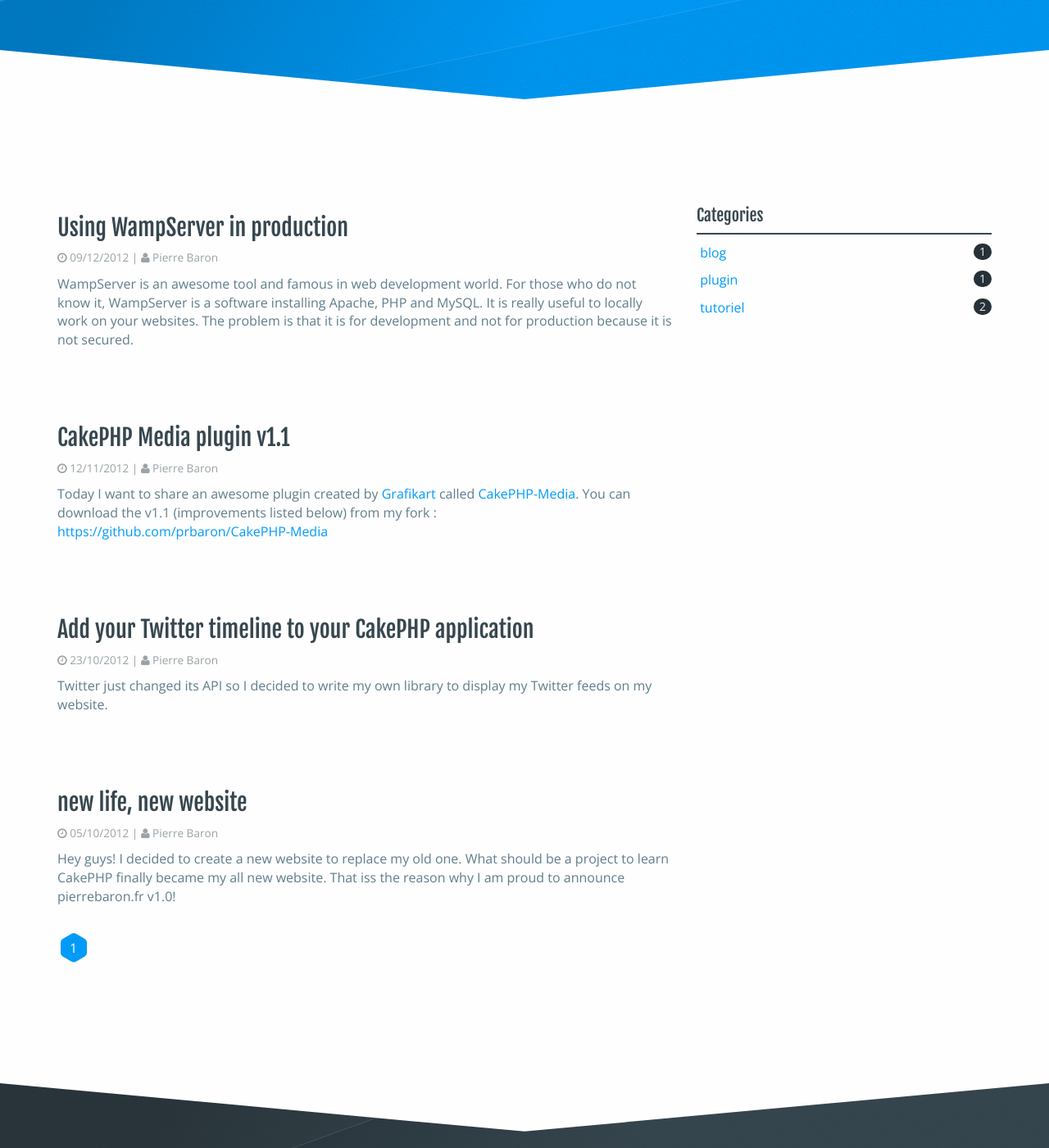
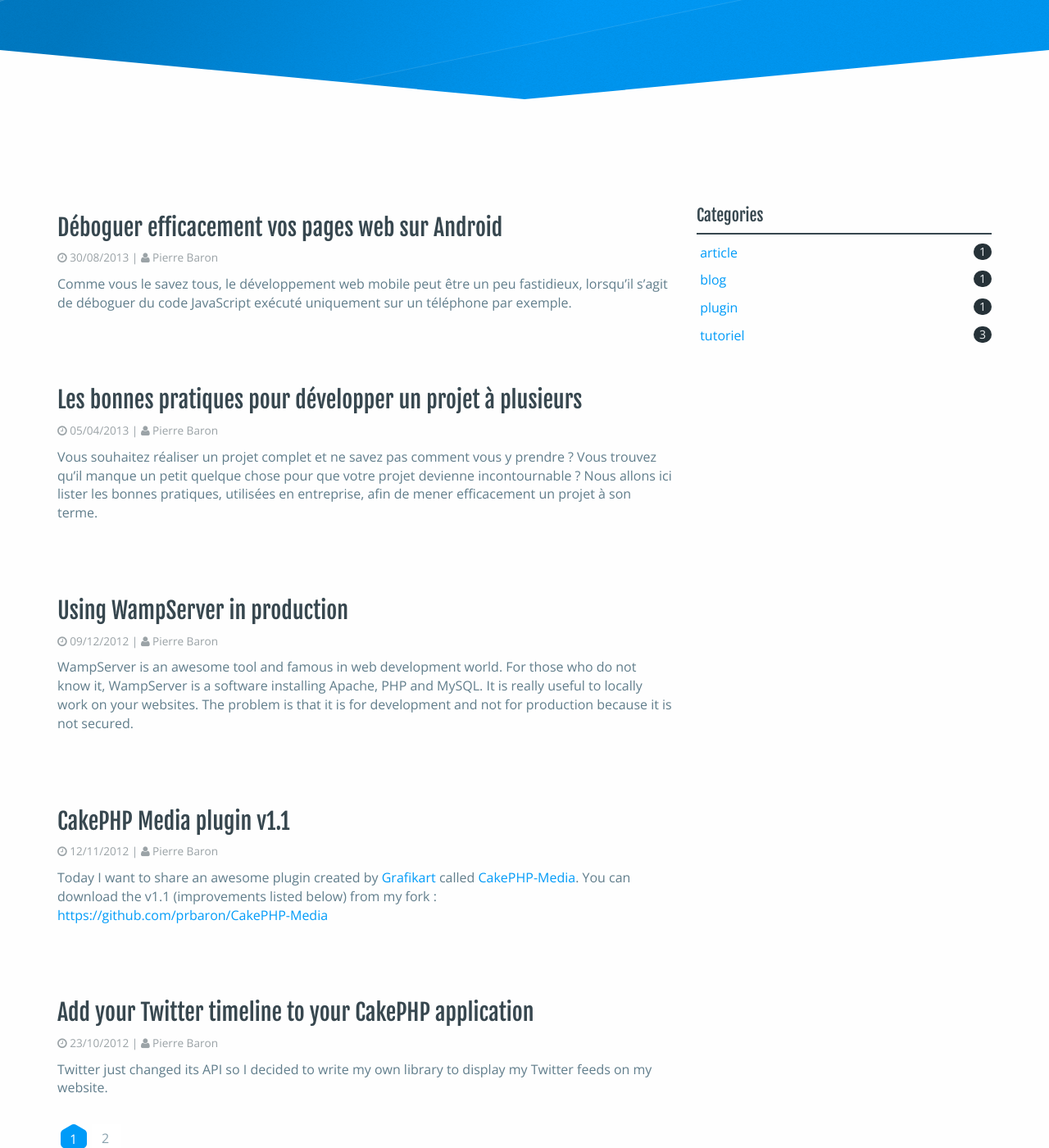
Before and after one commit to prbaron/prbaron.github.com, a Jekyll site: the page built from blog/index.html, in a window 1280 px wide and 1400 px high, scrolled down 198 px. Shown: the whole window at 82% size. Built offline with Jekyll 4.4.1, drawn with Linux system fonts in a browser that asks for light colours; some web fonts are replaced; the list of posts is cut into pages by our own code; some of the changed lines change nothing that is shown.

Commit message:
readded posts

```diff
--- /dev/null
+++ b/_posts/2013-04-05-bonnes-pratiques-developper-plusieurs.md
@@ -0,0 +1,118 @@
+---
+layout   : post
+category : article
+tagline  : Les bonnes pratiques pour développer un projet à plusieurs
+keywords : bonnes pratique, développement plusieurs, projet web, projet mobile
+comments : true
+---
+
+Vous souhaitez réaliser un projet complet et ne savez pas comment vous y prendre ? Vous trouvez qu'il manque un petit quelque chose pour que votre projet devienne incontournable ? Nous allons ici lister les bonnes pratiques, utilisées en entreprise, afin de mener efficacement un projet à son terme.
+
+## Analysez
+Bien qu'elle ne soit pas la plus stimulante, la phase de définition du projet est une phase très importante de votre projet. Plus votre projet sera correctement défini, plus le développement sera aisé. Dans cette phase, vous devez être capable de répondre à ces questions :
+
+* Quelles sont les fonctionnalités de mon projet ?
+* Quels sont les problèmes potentiels ?
+* Comment les résoudre ?
+* Quels sont les éléments matériels dont nous avons besoin ?
+
+Résoudre chacune de ces questions le plus finement possible vous permettra d'éviter tout un tas de changements en milieu de projet ou d'avoir des frais annexes non souhaités.
+
+## Définissez des standards
+> "Your code has to look like only one person wrote it"
+> <small>Mark Otto (Fondateur de Twitter Bootstrap)</small>
+
+Avant de développer, il vous faut définir des standards de codage. Ceci vous permettra d'avoir un code unifié entre les différents développeurs. Les anciens développeurs pourront ainsi reprendre du code réalisé par d'autres plus facilement et les nouveaux développeurs pourront rentrer dans un projet déjà entamé en douceur.
+Il vous faut définir des standards pour chaque langage utilisé dans votre projet. Il doit être le plus complet possible.
+
+Alors que certains langages comme Java, possèdent un guide de codage complet (voir [http://www.oracle.com/technetwork/java/javase/documentation/codeconvtoc-136057.html](http://www.oracle.com/technetwork/java/javase/documentation/codeconvtoc-136057.html)), la plupart des langages du web ne proposent que des guides de bonnes pratiques. Il existe donc plusieurs manières d'écrire votre code, et il est donc nécessaire de l'unifier.
+
+Vous n'êtes pas livré à vous mêmes cependant. La plupart des développeurs PHP suivent la convention PSR0-1-2 (voir [https://github.com/php-fig/fig-standards/tree/master/accepted](https://github.com/php-fig/fig-standards/tree/master/accepted)), par exemple. Pour les autres langages (JS, CSS, ...), le guide de codage est souvent proposé par la librairie utilisée.
+
+Voici quelques exemples de guidelines venants de gros projets ou de librairies diverses.
+
+* [http://codex.wordpress.org/WordPress_Coding_Standards](http://codex.wordpress.org/WordPress_Coding_Standards)
+* [http://make.wordpress.org/core/handbook/coding-standards/css/](http://make.wordpress.org/core/handbook/coding-standards/css/)
+* [http://contribute.jquery.org/style-guide/js/](http://contribute.jquery.org/style-guide/js/)
+
+## Documentez
+
+### Commentez
+> "Code Tells You How, Comments Tell You Why"
+> <small>Jeff Atwood</small>
+
+Derrière cette maxime vous devez comprendre que votre code ne suffit pas pour comprendre le projet dans sa totalité. Les commentaires vous permettent d'assimiler du code écrit plusieurs mois avant ou bien écrit par un autre développeur.
+Vous avez deux types de commentaires :
+
+1. Code blocks : ces commentaires se placent avant la définition de la méthode. Ils expliquent le fonctionnement de cette dernière et des paramètres à remplir pour l'appeler. Remplis correctement, ces code blocks permettent de générer automatiquement une documentation complète du projet.
+
+2. Inlines : les commentaires inlines se placent dans une méthode et expliquent les différentes instructions de celle ci.
+
+Attention cependant, n'en faites pas trop non plus, si votre code est explicite ce n'est pas la peine d'alourdir la compréhension en rajoutant des commentaires triviaux. L'exemple qui suit est un exemple de ce qu'il ne faut pas réaliser.
+
+
+{% highlight php linenos=table %}
+// this function tells me if the value is pair or not
+function isPair($value){
+    return $value % 2 == 0;
+}
+{% endhighlight %}
+
+Les commentaire de blocs sont très importants car ils peuvent vous permettre de générer très rapidement une documentation globale de votre projet. Ceci est très pratique si vous avez créé votre API et que vous souhaitez la diffuser sur Internet. Voici un exemple de commenter les écrire : [http://manual.phpdoc.org/HTMLframesConverter/default/](http://manual.phpdoc.org/HTMLframesConverter/default/). On peut remarquer que cette syntaxe est similaire à la syntaxe pour la Javadoc.
+
+Voici quelques exemple de générateurs de documentation :
+
+* [http://www.phpdoc.org/](http://www.phpdoc.org/)
+* [https://github.com/fabpot/Sami](https://github.com/fabpot/Sami)
+* [http://www.stack.nl/~dimitri/doxygen/](http://www.stack.nl/~dimitri/doxygen/)
+
+### Documentez
+Les commentaires donnent une vision micro du projet, et permettent de comprendre le fonctionnement des classes. Mais cela est insuffisant pour comprendre un projet dans toute sa structure. Une documentation complète doit  aussi expliquer les modèles de données, la base de données ainsi que tous les éléments relatif au code (le serveur, l'hébergement, ...).
+
+## Dialoguez
+A partir de maintenant, vous avez un projet bien défini, correctement commenté et documenté, alors pourquoi encore des réunions ? Tout simplement car il est dangereux de n'avoir qu'une seule personne à connaitre une partie du code. Si cette personne quitte le projet, vous risquez de perdre du temps à le remplacer. Les astuces suivantes vous permettront d'éviter ce soucis.
+
+### Daily Meeting
+Le daily meeting est une courte réunion que l'on effectue chaque jour dans laquelle toute l'équipe de développement est présente. Chaque membre doit répondre à ces trois questions :
+
+1. Qu'ai-je fait hier ?
+2. Quels ont été mes problèmes ?
+3. Que vais je faire aujourd'hui ?
+
+Cela permet à chaque membre du groupe d'avoir une vision quotidienne des éléments sur lesquels travaillent vos collègues.
+
+### Pair programming
+Le pair programming est une méthode de travail dans lequel deux développeurs vont développer ensemble. Cela va ainsi générer un échange de compétences. Le deuxième avantage de cette méthode est que le code produit est plus propre, la solution étant souvent plus facile à comprendre et plus robuste que si le code n'avait été écrit par une seule personne. Il est donc recommandé de réaliser quelques sessions de pair programming tout au long du projet.
+
+## Utilisez les bons outils
+
+### Gestionnaire de versions
+Lorsque vous travaillez à plusieurs sur le même projet et surtout sur les mêmes fichiers, il devient indispensable de mettre en place un gestionnaire de versions. Vous avez surement déjà entendu parler de Git, mais il en existe d'autres comme Mercurial ou SVN par exemple. Ces gestionnaires vous permettent d'avoir une branche principale qui sera la branche de production. A chaque fois qu'un développeur doit travailler sur un point du projet, il va créer une nouvelle branche, parallèle à la branche principale, dans laquelle il pourrait faire ce qu'il souhaite sans s'inquiéter de modifier le code de ses collègues. Lorsque tout a été codé et testé, il ne restera plus qu'a faire une fusion avec la branche principale. Chaque sauvegarde est envoyée sur le serveur, vous pouvez donc retrouver des anciennes versions de votre code si vous avez besoin de faire un retour en arrière.
+
+### Workflow
+* [http://leankit.com/](http://leankit.com/)
+* [https://trello.com/](https://trello.com/)
+
+Kanban est une méthodologie de développement basée sur les tableaux blancs et les post-it. Chaque feature, improvement, defect, note est représenté par un post it de couleur, assigné à un ou plusieurs développeurs. Votre tableau est découpé en colonnes (Todo, In progress, Done, In test, ...). Chaque membre du groupe devra déplacer les post-it dans la bonne colonne suivant où ils en sont sur l'élément à développer. Cela vous donne une vision micro et macro de votre projet. Micro car vous savez à tout moment où en est le développement, macro car vous voyez ce qu'il reste à faire sur le long terme.
+
+### Tests
+> "Les tests, c'est pour ceux qui ne savent pas coder"
+> <small>[Les joies du code](http://lesjoiesducode.tumblr.com/post/31452862688/quand-le-stagiaire-me-dit-que-les-tests-cest-pour)</small>
+
+Faux, faux et re faux ! Les tests sont très importants afin d'être sûr de ne rien casser quand vous faites des modifications. Vous pouvez être sûr à 100% de votre code, mais quid de celui de vos collègues ? Les tests unitaires vont assurer que la méthode réagit toujours comme vous le souhaitez même après une modification de celle ci.
+
+Pour les éléments de front end, vous avez aussi des outils de tests mais, à mon sens, la meilleure façon de tester ces fonctionnalités reste de faire tester par un autre développeur qui n'a pas eu le code entre les mains. Il est important que le testeur n'ai pas été impliqué dans le développement afin de garantir le fait d'avoir un regard neuf sur la fonctionnalité et son implémentation.
+
+## Soyez curieux
+Ce n'est pas parce que vous avez défini vos technologies dans la phase de déploiement que vous ne pouvez pas en changer. Vous allez acquérir de plus en plus d'expérience au fil du projet et vous allez vous rendre compte que certains choix, qui vous paraissaient acceptables au début, ne sont finalement pas les plus judicieux. Dans ces cas là, il ne faut pas hésiter à modifier vos projets si vous jugez que cela en vaut le coup. Avant de faire un changement, il vous faut poser ces questions :
+1. Quels sont les coûts de changement
+2. Quels sont les gains ?
+3. Quels sont les pertes si la technologie s'avère inefficace ?
+
+## Promotez
+Beaucoup de développeurs n'ont pas compris pourquoi leurs applications ne se vendent pas alors qu'elles répondent à un besoin. La réponse est simple : ils n'ont pas fait parler de leur application pendant le développement mais seulement une fois qu'elle a été réalisée. Les premiers jours sont cruciaux pour la vente d'une application. Il vous faut donc vous assurer d'avoir un maximum d'utilisateurs potentiels à la sortie. Prenons l'exemple de Clear ou .Mail, des millions de personnes ont attendu ou attendent encore la sortie de ces applications.
+
+Pour réussir ce projet, il vous faut un site web sur lequel vous allez promouvoir votre projet. Évitez cependant les longs paragraphes, les utilisateurs n'ont pas besoin de comprendre le fonctionnement complet. Une phrase d'accroche, une liste de fonctionnalités et beaucoup d'images suffisent. Un blog relatant les étapes de développement peut être un plus. Si vous prévoyez un achat ou un abonnement, ceux ci doivent être facilement identifiables. Une fois que le projet est en ligne, ce site doit être un tremplin vers l'assistance ou la faq.
+
+## Expérimentez
+J'ai fais en sorte de rester évasif sur les méthodes à utiliser car je souhaite que vous en expérimentiez plusieurs afin de trouver celle qui vous convient le mieux. Souvenez vous que chaque méthode n'est jamais qu'un moyen de travailler et qu'il est toujours possible de l'adapter avec d'autres méthodes.
--- /dev/null
+++ b/_posts/2013-08-30-deboguer-android-css-html.md
@@ -0,0 +1,63 @@
+---
+layout   : post
+category : tutoriel
+tagline  : Déboguer efficacement vos pages web sur Android
+keywords : débogage, débuggage, android, web, mobile
+comments : true
+---
+
+Comme vous le savez tous, le développement web mobile peut être un peu fastidieux, lorsqu'il s'agit de déboguer du code JavaScript exécuté uniquement sur un téléphone par exemple.
+
+Il existe des sites permettant de tester votre site sous différentes résolutions ([http://screenqueri.es/](http://screenqueri.es/) en est un exemple parmi tant d'autres) mais il est plus difficile d'analyser le DOM, de tester du code sans mettre des <code>alert()</code> partout.
+
+Google a répondu à ce problème par un plugin pour Chrome appelé [ADB](https://chrome.google.com/webstore/detail/adb/dpngiggdglpdnjdoaefidgiigpemgage) pour Android Device Bridge. Les personnes travaillant dans le développement Android le connaissent bien car c'est un des composants installés avec le SDK Android.
+Ce plugin va nous permettre de détecter un appareil Android connecté via USB sur votre ordinateur et ainsi d'utiliser la console de débogage de Google Chrome desktop sur une page affichée depuis Google Chrome Android.
+
+<div class="alert alert-info">Attention, il vous faut au minimum la version 28 pour Chrome Desktop et la version 24 pour Chrome Android.</div>
+
+## Installer le plugin ADB pour Google Chrome 28
+
+Il suffit d'installer le plugin [ADB](https://chrome.google.com/webstore/detail/adb/dpngiggdglpdnjdoaefidgiigpemgage) comme n'importe quel autre plugin Chrome en cliquant sur le bouton **Installer**. L'icône suivante va s'afficher à droite de votre barre d'adresse.
+![bouton ADB plugin](/img/2013/08/30/adb-plugin-button.png)
+
+
+## Préparer le téléphone pour le débogage USB
+Nous allons préparer le téléphone au débogage USB en activant la bonne option dans les options développeurs des paramètres du téléphone.
+
+Si vous utilisez Android 4.2+, ces options sont camouflées. Pour les afficher, il vous faut réaliser les étapes suivantes :
+
+  * Cliquez sur l'icône **Paramètres**
+  * Cliquez sur **A propos de ce téléphone**
+  * tapotez 4 fois sur le numéro de build
+  * Revenez dans les paramètres générales, l'onglet va se trouver juste avant **A propos de ce téléphone**
+
+Une fois que vous êtes dans les options développeur, il vous faut cocher l'option **Débogage USB**.
+![Activer le débogage USB dans les paramètres](/img/2013/08/30/settings-activate-usb-remote.png)
+
+
+## Activer le débogage USB dans Chrome Android
+Nous allons maintenant activer le débogage USB pour Google Chrome Android, ce qui permettra au plugin ADB de reconnaitre notre appareil Android et d'afficher les pages web.
+
+Pour cela :
+
+  * Ouvrez **Google Chrome Android**
+  * Allez dans les **Paramètres**
+  * Allez dans **Outils de Développement**
+  * cochez **Activer le déblocage USB pour le web**
+
+![Activer le débogage USB dans Google Chrome Android](/img/2013/08/30/chrome-activate-usb-remote.png)
+
+
+## Utiliser le plugin
+Tout est complètement configuré, nous allons maintenant pouvoir utiliser le plugin. Pour cela, veuillez brancher votre téléphone Android à votre ordinateur via USB. Vous pouvez ouvrir votre site web préféré sur votre téléphone.
+
+Veuillez cliquez sur l'icône ajoutée à votre barre d'adresse puis sur **Start ADB**. Cela va permettre au plugin de rechercher votre appareil Android.
+![Activer ADB](/img/2013/08/30/adb-plugin-menu.png)
+
+Veuillez cliquer sur **View Inspection targets**.
+![Activer ADB](/img/2013/08/30/adb-plugin-menu-active.png)
+
+Cela vous mènera sur la page  [chrome://inspect/](chrome://inspect/).
+Vous pourrez ainsi voir toutes les pages ouvertes sur votre téléphone Android. Il vous suffit de cliquer sur **Inspect** pour ouvrir la console de débogage et ainsi avoir la puissance de Chrome Desktop sur votre appareil mobile.
+
+En savoir plus sur le remote debugging sur Android : [https://developers.google.com/chrome-developer-tools/docs/remote-debugging#install-adbplugin](https://developers.google.com/chrome-developer-tools/docs/remote-debugging#install-adbplugin)
```
Also changed, not shown: _posts/2012-10-23-add-your-twitter-timeline-to-your-cakephp-application.md (+0 -8 lines).
